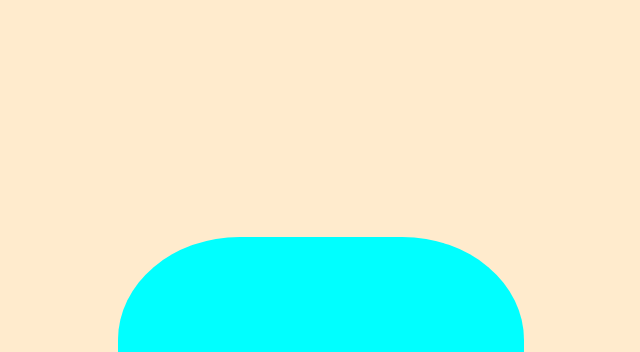
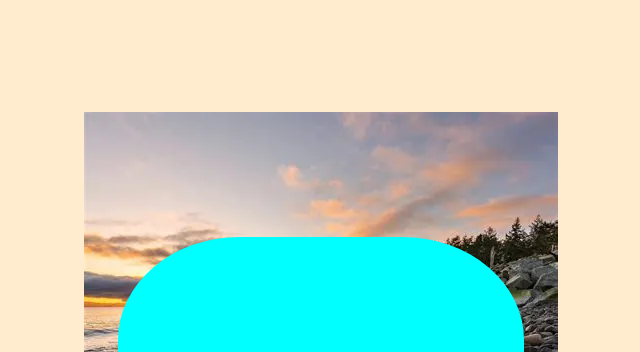
Before and after one commit to Ronak07-tech/Login-page, a plain HTML site: page index.html in a window 1280 px wide. Shown: the top 352 px of the page, without its empty margins (319-959 px from the left). Drawn offline with Linux system fonts and the light colour scheme.

Commit message:
add background img

```diff
--- a/index.html
+++ b/index.html
@@ -14,6 +14,7 @@
         <input type="text" placeholder="enter password"><br>
         <button>ENTER</button>
 
+        <img src="" alt="">
 
 
 
--- a/style.css
+++ b/style.css
@@ -16,6 +16,11 @@
         display: flex;
         align-items: center;
         justify-content: center;
+        background-image:url(imgag.webp);
+        background-position: center;
+        background-repeat: no-repeat;
+        background-size: unset;
+        background-attachment: fixed;
 
     }
     button{
```
